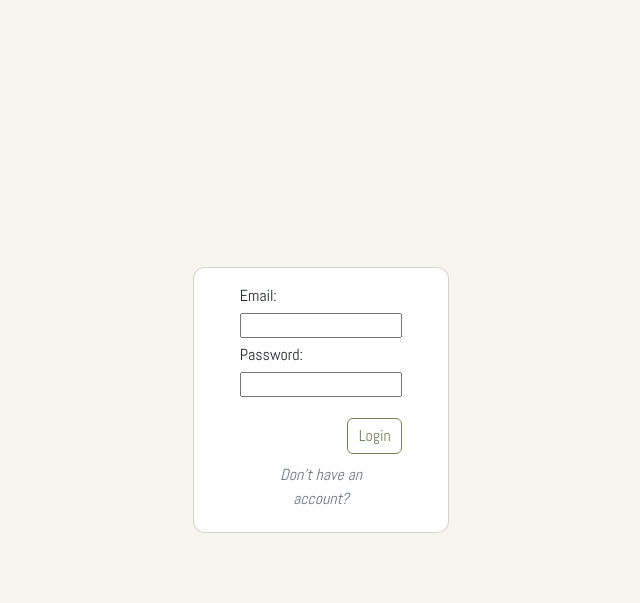
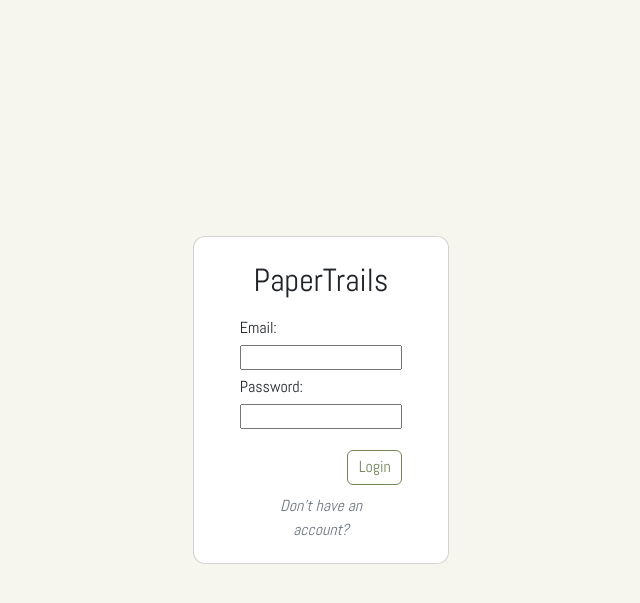
Before and after one commit to rysa-abadier/PaperTrails, a PHP site: page / in a window 1280 px wide. Shown: the top 603 px of the page, without its empty margins (319-959 px from the left). Run offline with PHP 8.4, Linux system fonts and the light colour scheme; some web fonts are replaced.

Commit message:
Added Title

```diff
--- a/index.php
+++ b/index.php
@@ -60,6 +60,7 @@
 
     <body class="d-flex align-items-center">
         <div class="card mx-auto p-2" style="width: 20%; background: white; border-radius: 0.75rem;">
+            <h2 class="mx-auto mt-3">PaperTrails</h2>
             <form action="index.php" method="POST" class="card-body p-2 mx-auto" style="width: 75%; background: white;">
                 <label>Email:</label><br>
                 <input type="text" name="email" id="email" required /><br>
@@ -76,6 +77,5 @@
                 </div>
             </form>
         </div>
-
     </body>
 </html>
--- a/register.php
+++ b/register.php
@@ -54,6 +54,7 @@
 
     <body class="d-flex align-items-center">
         <div class="card mx-auto p-2" style="width: 20%; background: white; border-radius: 0.75rem;">
+            <h2 class="mx-auto mt-3">PaperTrails</h2>
             <form action="register.php" method="POST" class="card-body p-2 mx-auto" style="width: 75%; background: white;">
                 First Name: <input type="text" name="fname" /><br>
                 Last Name: <input type="text" name="lname" /><br>
```
